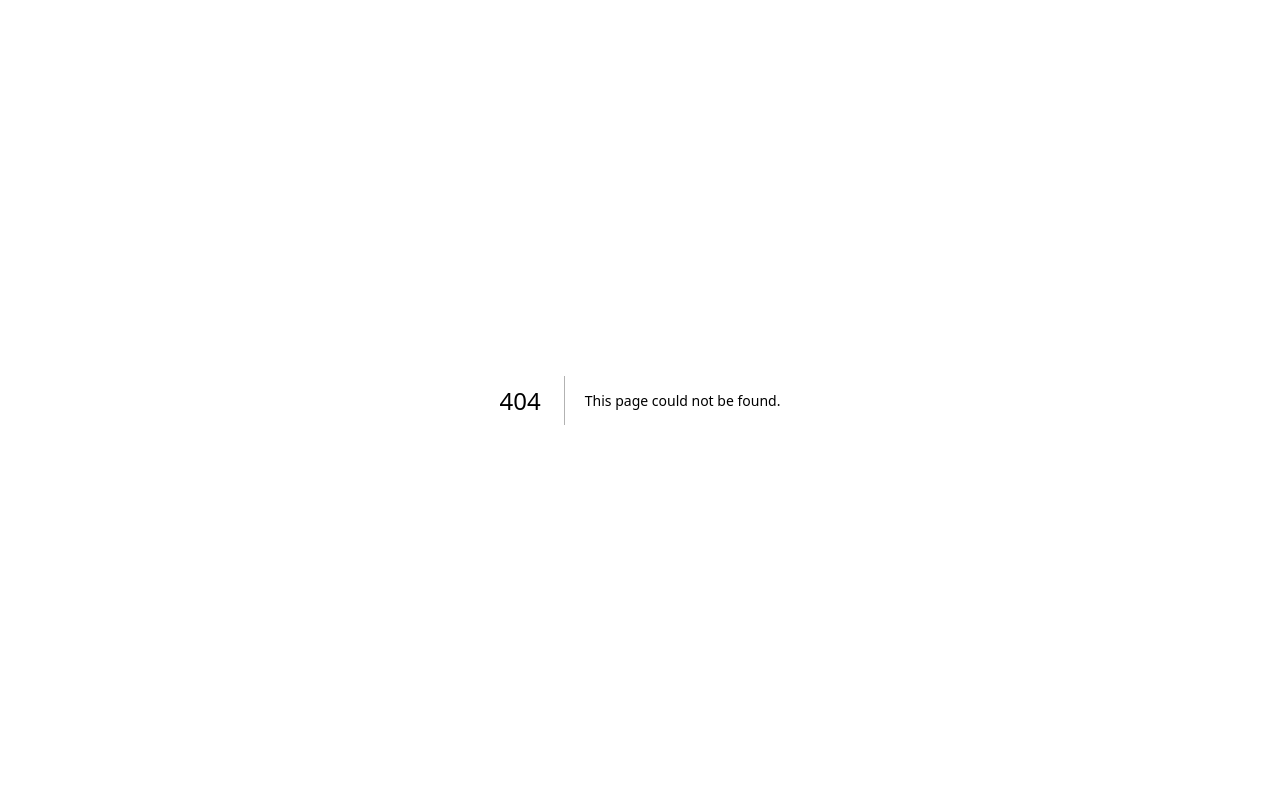
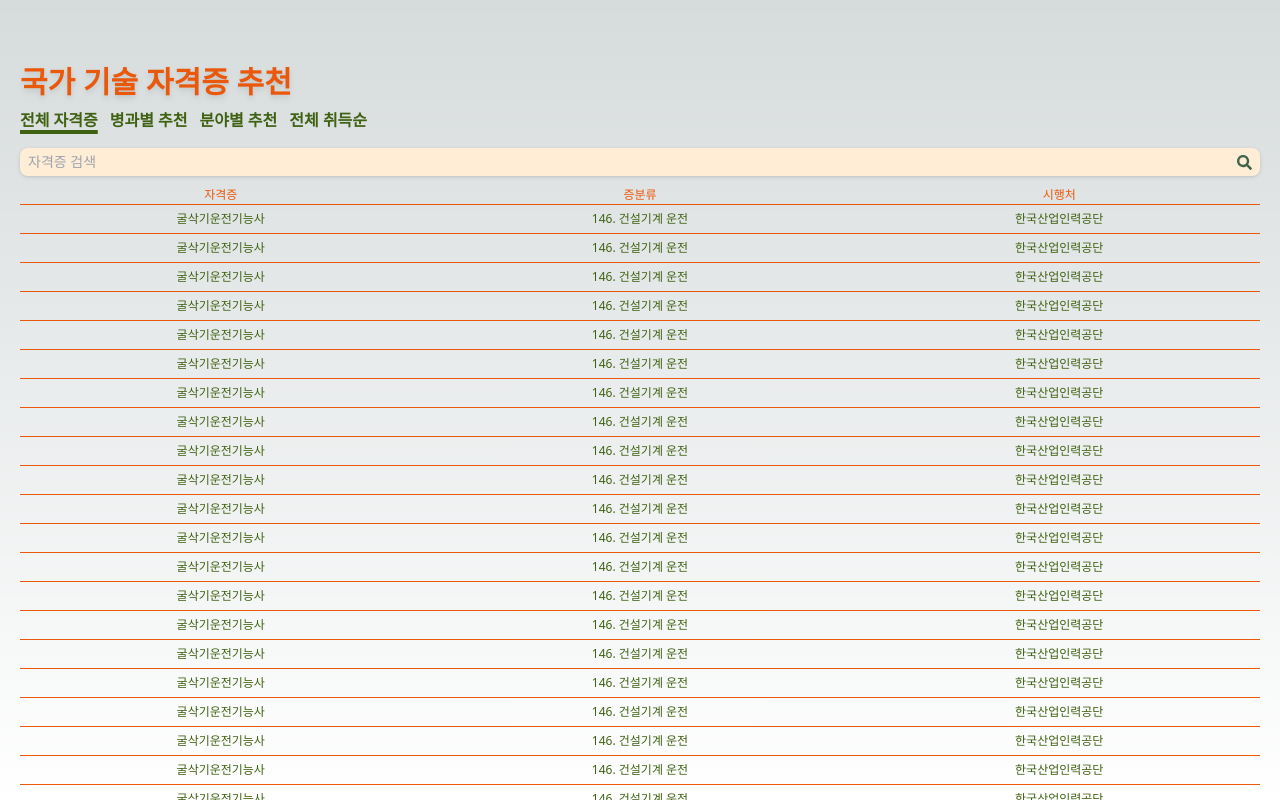
Before and after one commit to rdg1029/Military_License, a Next.js app: page /LicenseList/LicenseList in a window 1280 px wide. Before the commit this address had no page. Built offline with nearby package versions, Linux system fonts and the light colour scheme.

Commit message:
Added LicenseList.tsx

```diff
--- /dev/null
+++ b/src/pages/LicenseList/LicenseList.tsx
@@ -0,0 +1,20 @@
+import ListPage from "../ListPage";
+import ListAll from "./LicenseListAll";
+import ListByClass from "./LicenseListByClass";
+import ListByType from "./LicenseListByType";
+import ListInOrder from "./LicenseListInOrder";
+
+const LicenseList = () => {
+  return (
+    <ListPage
+      title="국가 기술 자격증 추천"
+      tabs={[
+        {name: "전체 자격증", component: <ListAll />},
+        {name: "병과별 추천", component: <ListByClass />},
+        {name: "분야별 추천", component: <ListByType />},
+        {name: "전체 취득순", component: <ListInOrder />},
+      ]} />
+  );
+}
+
+export default LicenseList;
```
